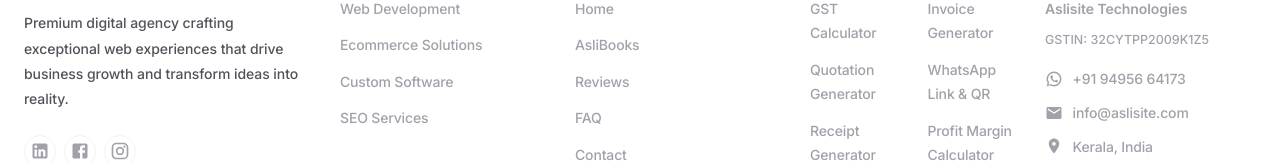
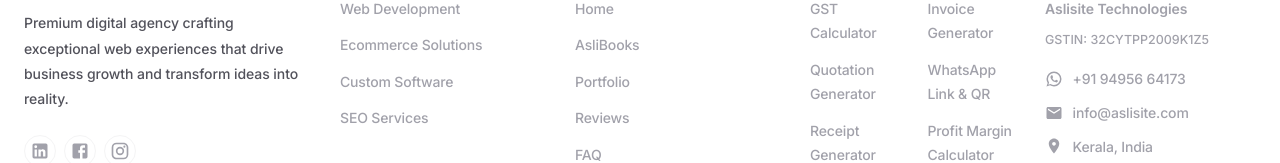
Before and after one commit to Aslisite/Aslisite, a React (Vite) app: page / in a window 1280 px wide. Shown: the part 5551-5714 px from the top of the page. Built offline with nearby package versions, Linux system fonts and the light colour scheme; no server answers.

Commit message:
feat: integrate portfolio into routing navigation and SEO

```diff
--- a/src/components/Footer/Footer.jsx
+++ b/src/components/Footer/Footer.jsx
@@ -87,6 +87,7 @@ const navigation = {
   quickLinks: [
     { label: 'Home', href: '/#hero' },
     { label: 'AsliBooks', href: '/#aslibooks' },
+    { label: 'Portfolio', href: '/portfolio' },
     { label: 'Reviews', href: '/#testimonials' },
     { label: 'FAQ', href: '/#faq' },
     { label: 'Contact', href: '/#contact' },
```
